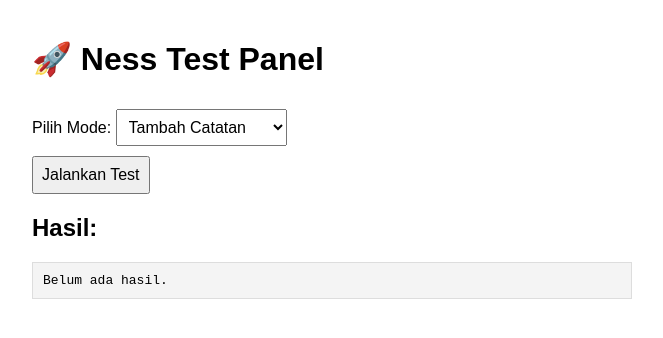
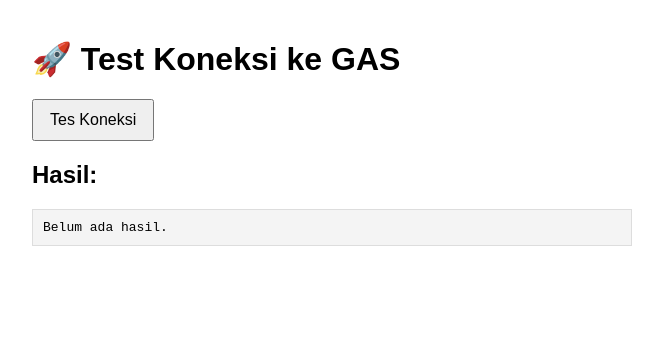
Before and after one commit to aronisme/webhookAi, a website: page public/index.html in a window 1280 px wide. Shown: the whole page, without its empty margins (308-971 px from the left). Drawn offline with Linux system fonts and the light colour scheme.

Commit message:
tamabh home tets apidd000834

```diff
--- a/public/index.html
+++ b/public/index.html
@@ -5,33 +5,22 @@
   <title>Ness Test Panel</title>
   <style>
     body { font-family: Arial, sans-serif; max-width: 600px; margin: 40px auto; }
-    select, button { padding: 8px; margin-top: 10px; font-size: 16px; }
-    pre { background: #f4f4f4; padding: 10px; border: 1px solid #ddd; white-space: pre-wrap; }
+    button { padding: 10px 16px; font-size: 16px; cursor: pointer; }
+    pre { background: #f4f4f4; padding: 10px; border: 1px solid #ddd; margin-top: 20px; white-space: pre-wrap; }
   </style>
 </head>
 <body>
-  <h1>🚀 Ness Test Panel</h1>
-  <label for="modeSelect">Pilih Mode:</label>
-  <select id="modeSelect">
-    <option value="addnote">Tambah Catatan</option>
-    <option value="listnotes">Lihat Catatan</option>
-    <option value="addschedule">Tambah Jadwal</option>
-    <option value="listschedule">Lihat Jadwal</option>
-    <option value="completeschedule">Selesaikan Jadwal</option>
-  </select>
-  <br>
-  <button onclick="runTest()">Jalankan Test</button>
+  <h1>🚀 Test Koneksi ke GAS</h1>
+  <button onclick="runTest()">Tes Koneksi</button>
 
   <h2>Hasil:</h2>
   <pre id="output">Belum ada hasil.</pre>
 
   <script>
     async function runTest() {
-      const mode = document.getElementById("modeSelect").value;
-      document.getElementById("output").textContent = "Mengirim request ke /test?mode=" + mode + "...";
-
+      document.getElementById("output").textContent = "Mengirim request ke /test ...";
       try {
-        const res = await fetch("/test?mode=" + mode);
+        const res = await fetch("/test");
         const data = await res.json();
         document.getElementById("output").textContent = JSON.stringify(data, null, 2);
       } catch (err) {
```
Also changed, not shown: netlify/functions/test.js (+7 -24 lines).
